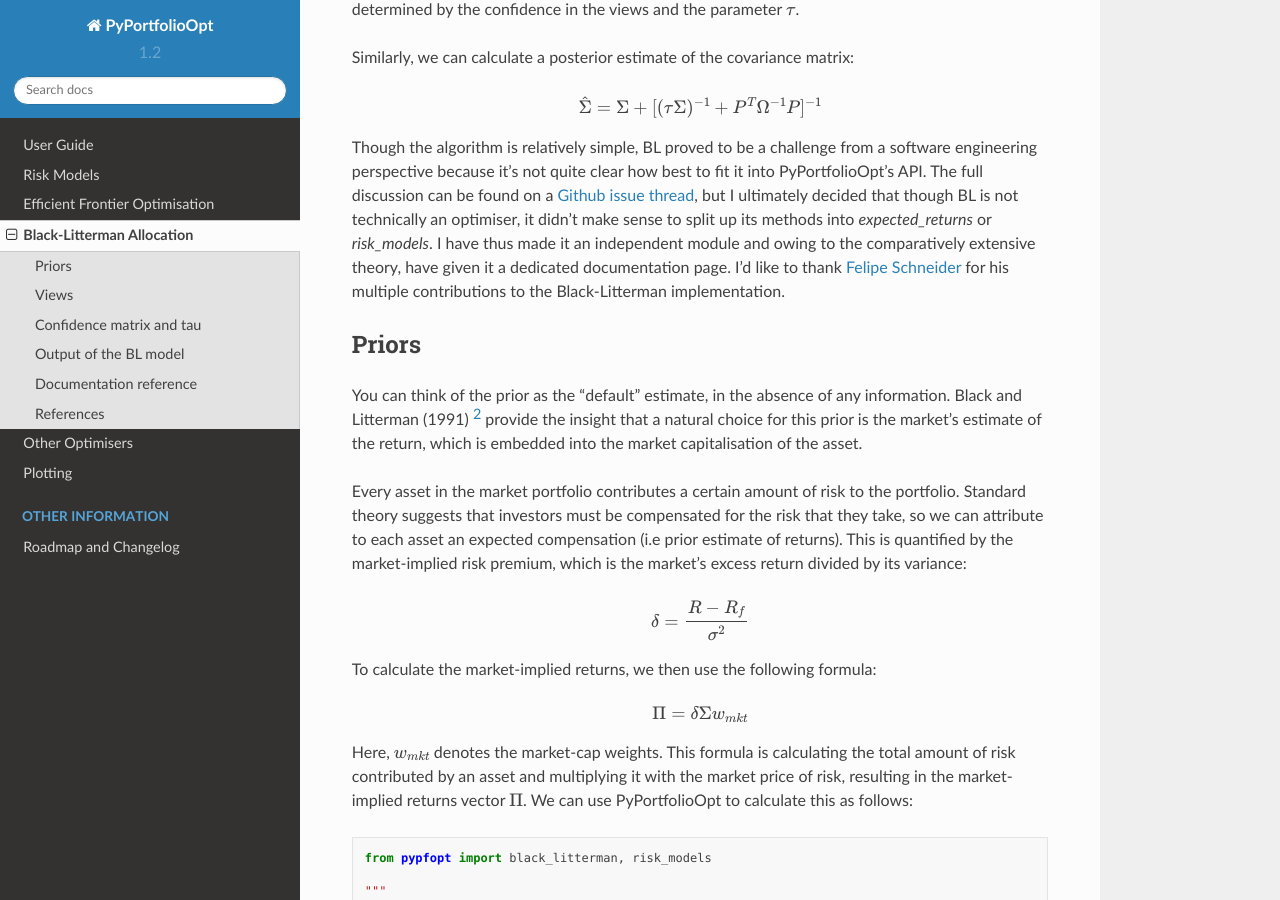
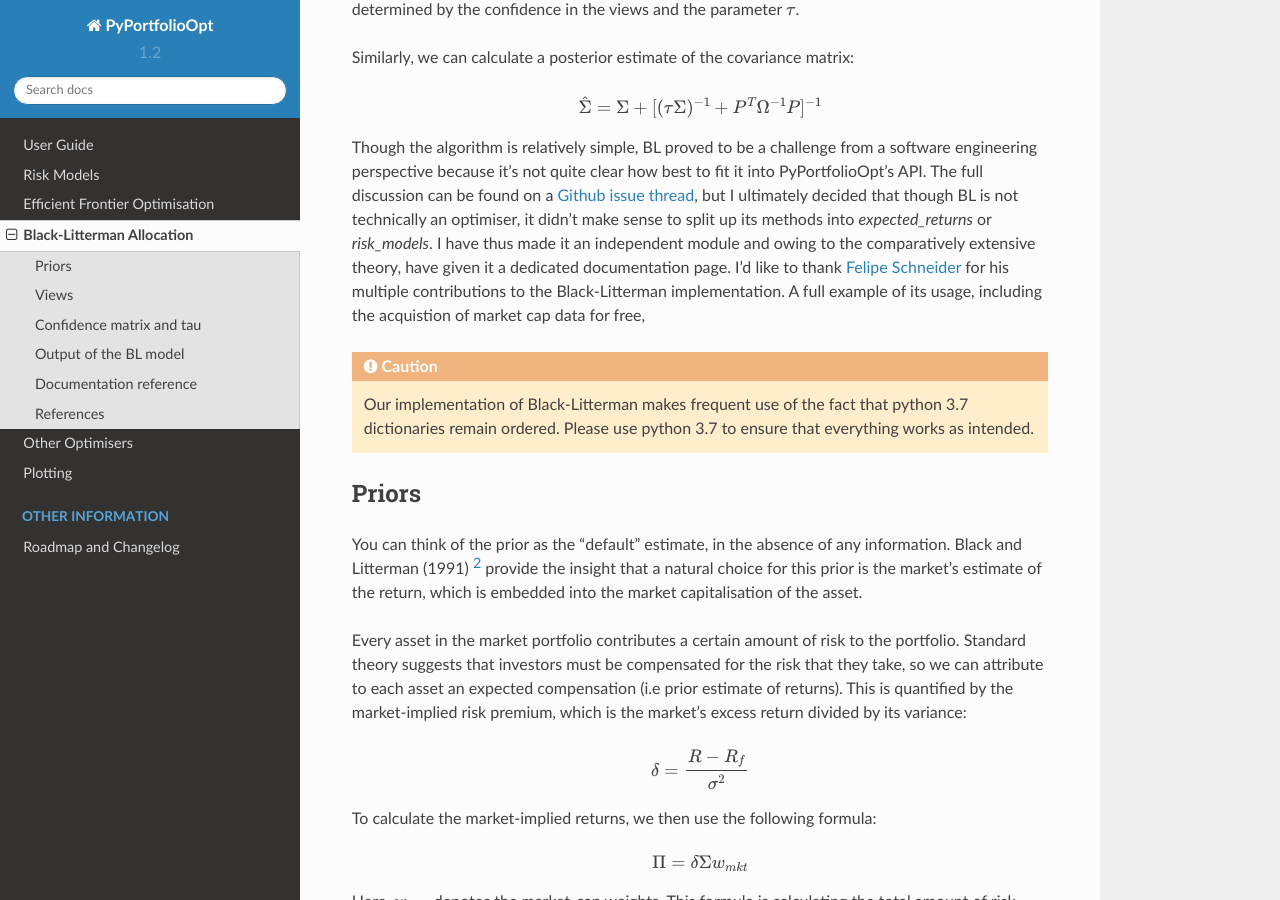
Before and after one commit to robertmartin8/PyPortfolioOpt, a Sphinx documentation site: the page built from docs/BlackLitterman.rst, in a window 1280 px wide and 900 px high, scrolled down 777 px. Built offline with Sphinx 7.4.7 and the Read the Docs theme 2.0.0, drawn with Linux system fonts in a browser that asks for light colours; pages that are not in the unit, such as notebooks, are missing from menus.

Commit message:
touch-up docs

```diff
--- a/docs/BlackLitterman.rst
+++ b/docs/BlackLitterman.rst
@@ -49,7 +49,13 @@ but I ultimately decided that though BL is not technically an optimiser, it didn
 split up its methods into `expected_returns` or `risk_models`. I have thus made it an independent
 module and owing to the comparatively extensive theory, have given it a dedicated documentation page.
 I'd like to thank  `Felipe Schneider <https://github.com/schneiderfelipe>`_ for his multiple
-contributions to the Black-Litterman implementation.
+contributions to the Black-Litterman implementation. A full example of its usage, including the acquistion
+of market cap data for free,
+
+.. caution::
+
+    Our implementation of Black-Litterman makes frequent use of the fact that python 3.7 dictionaries
+    remain ordered. Please use python 3.7 to ensure that everything works as intended.
 
 Priors
 ======
```
Also changed, not shown: README.md (+1 -1 lines), 1 other file.
